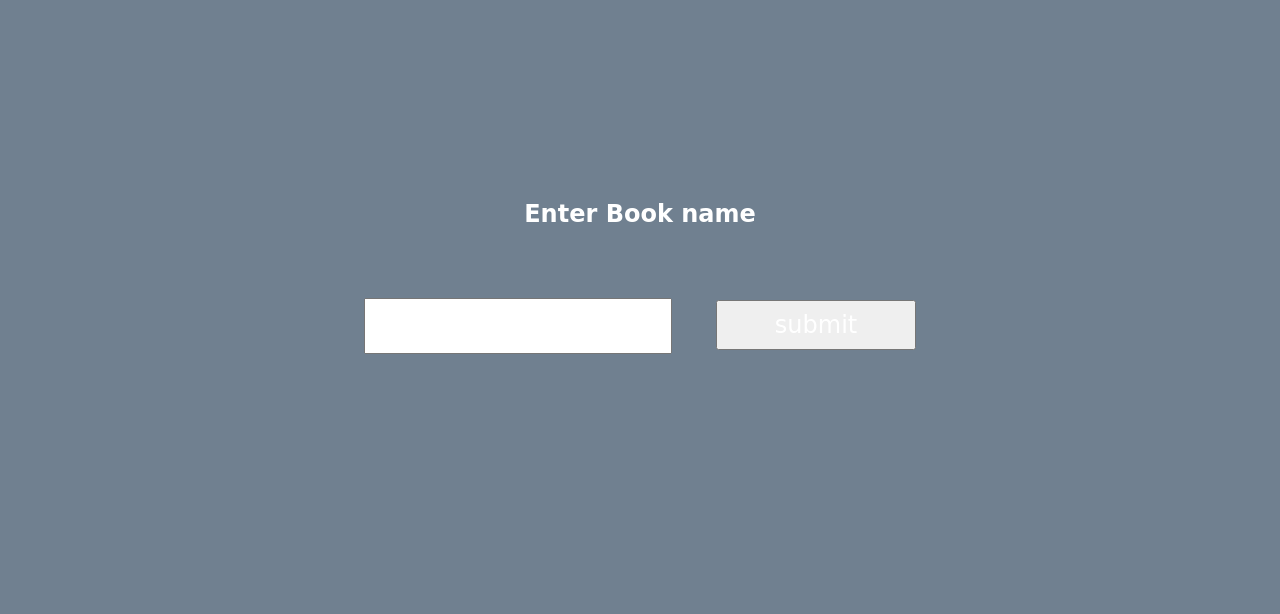
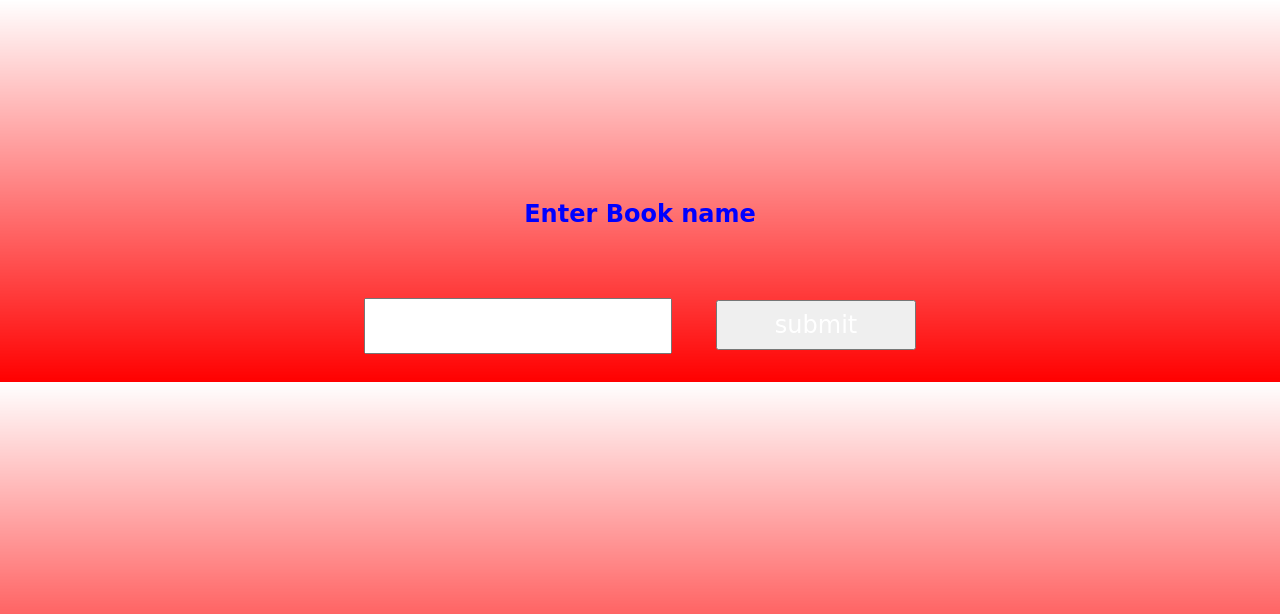
Before and after one commit to developerharry/Book-PDF-Download, a Flask app: page / in a window 1280 px wide. Shown: the top 614 px of the page. Run offline with Flask 2, Linux system fonts and the light colour scheme.

Commit message:
Update main.css

```diff
--- a/static/css/main.css
+++ b/static/css/main.css
@@ -1,10 +1,10 @@
 body{
-    background-color: slategray;
+    background-image: linear-gradient(to bottom, rgba(255,0,0,0), rgba(255,0,0,1));
     text-align: center;
 }
 
 p{
-    color: white;
+    color: blue;
     font-family: cursive;
     font-size: 1.5em;
     font-weight: bold;
```
